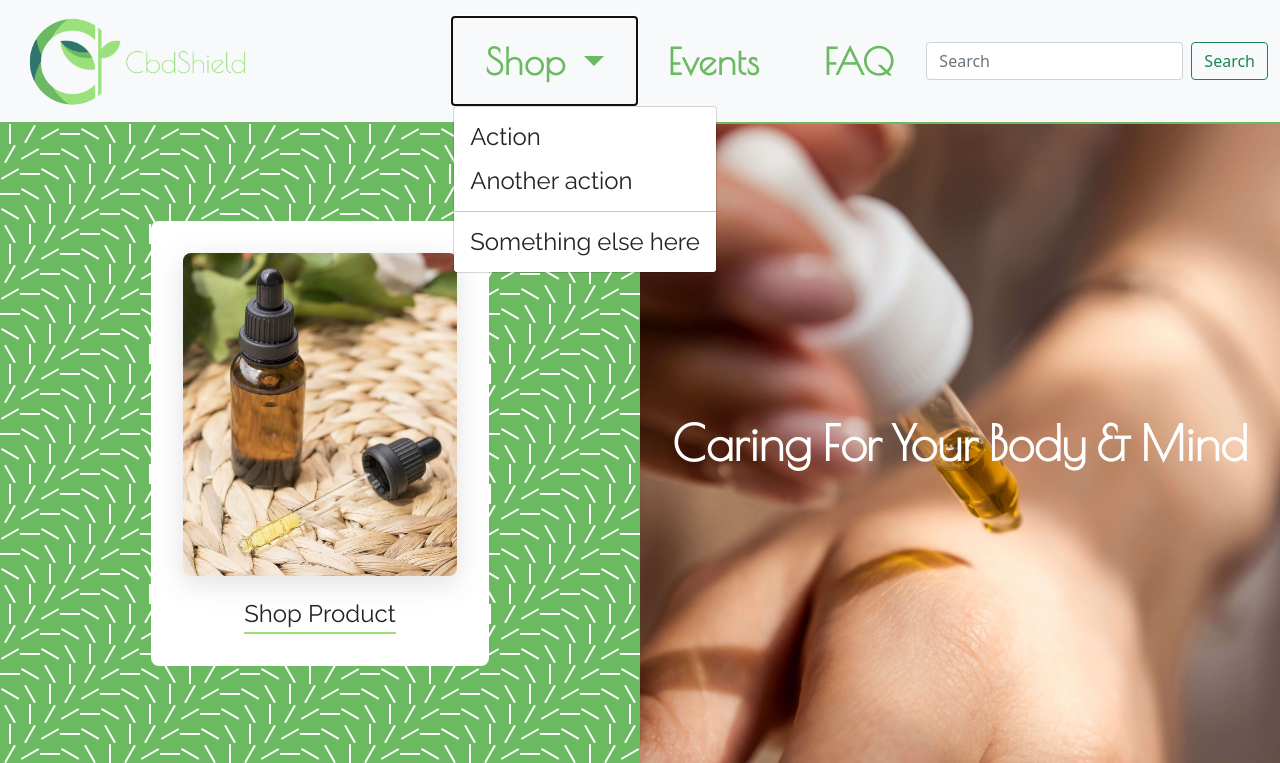
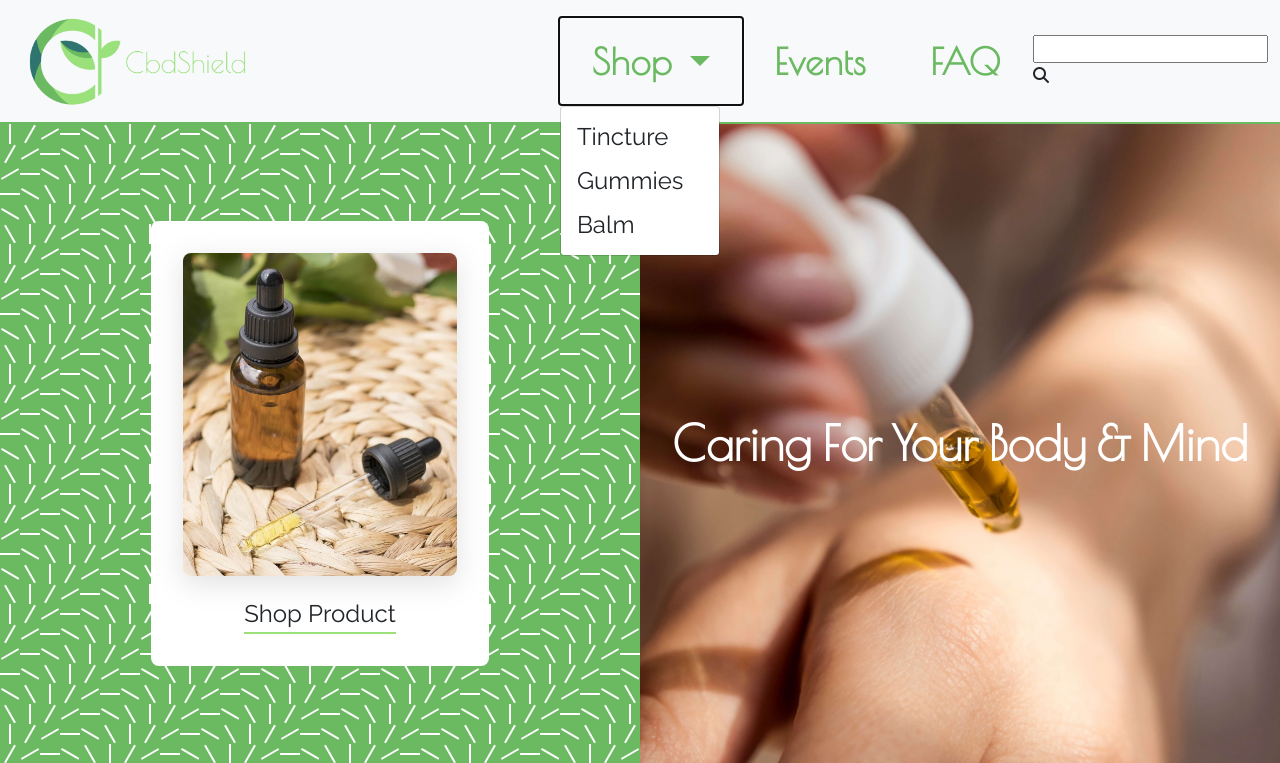
Before and after one commit to liammcluckie/cbd-shield, a Django app: page / in a window 1280 px wide, after a click on "Shop". Shown: the top 763 px of the page. Run offline with Django 3.2, Linux system fonts and the light colour scheme; some libraries are stand-ins or nearby versions.

Commit message:
Update nav link content on base.html

```diff
--- a/templates/base.html
+++ b/templates/base.html
@@ -59,12 +59,15 @@
                                 Shop
                             </a>
                             <ul class="dropdown-menu" aria-labelledby="navbarDropdown">
-                                <li><a class="dropdown-item" href="#">Action</a></li>
-                                <li><a class="dropdown-item" href="#">Another action</a></li>
-                                <li>
-                                    <hr class="dropdown-divider">
+                                <li class="dropdown-item-parent">
+                                    <a class="dropdown-item" href="#">Tincture</a>
                                 </li>
-                                <li><a class="dropdown-item" href="#">Something else here</a></li>
+                                <li class="dropdown-item-parent">
+                                    <a class="dropdown-item" href="#">Gummies</a>
+                                </li>
+                                <li class="dropdown-item-parent">
+                                    <a class="dropdown-item" href="#">Balm</a>
+                                </li>
                             </ul>
                         </li>
                         <li class="nav-item">
@@ -75,10 +78,14 @@
                             <a class="nav-link">FAQ</a>
                         </li>
                     </ul>
-                    <form class="d-flex">
-                        <input class="form-control me-2" type="search" placeholder="Search" aria-label="Search">
-                        <button class="btn btn-outline-success" type="submit">Search</button>
-                    </form>
+                    <!-- Search box code from https://codepen.io/ShortCode/pen/jOrBeOw and customised for this project -->
+                    <div class="nav-search-box">
+                        <form name="search">
+                            <input type="text" class="nav-search-input" name="txt" aria-label="Search"
+                            onmouseout="document.search.txt.value = ''">
+                        </form>
+                        <i class="fas fa-search"></i>
+                    </div>
                 </div>
             </div>
         </nav>
```
